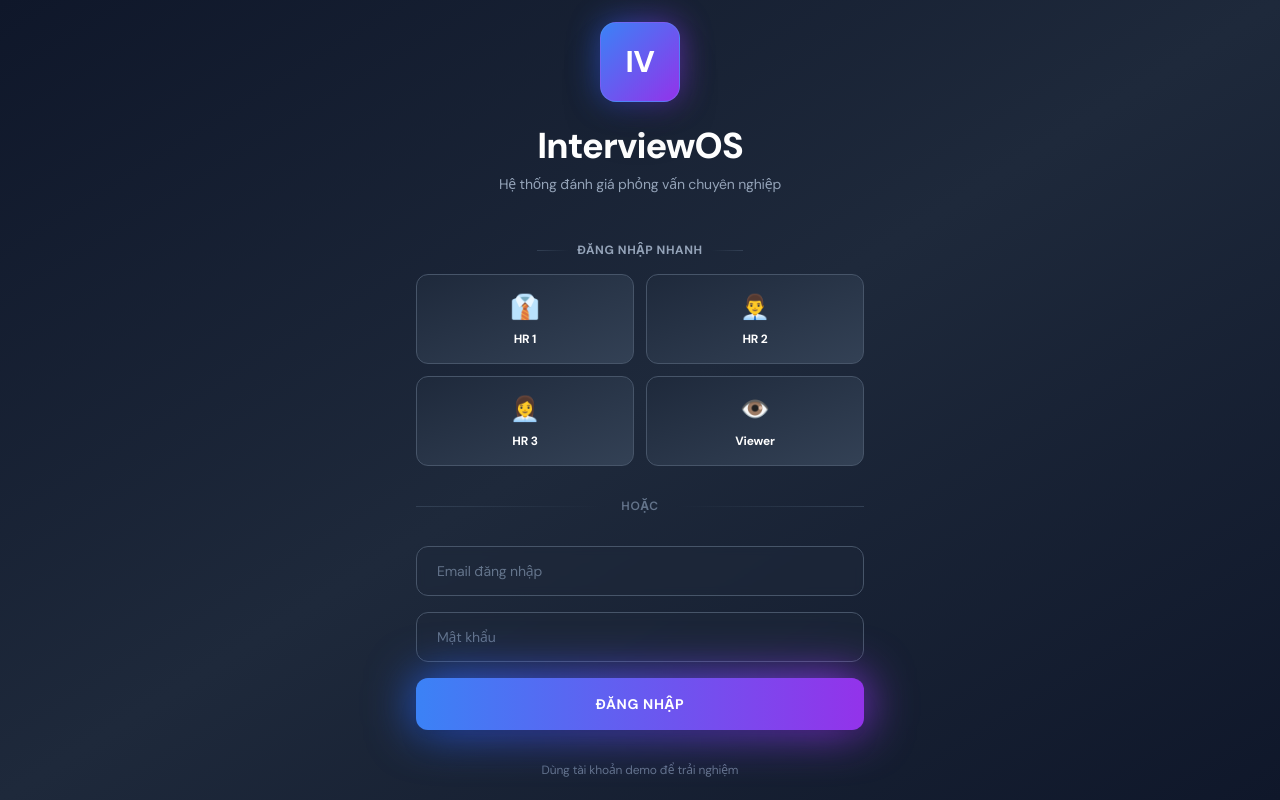
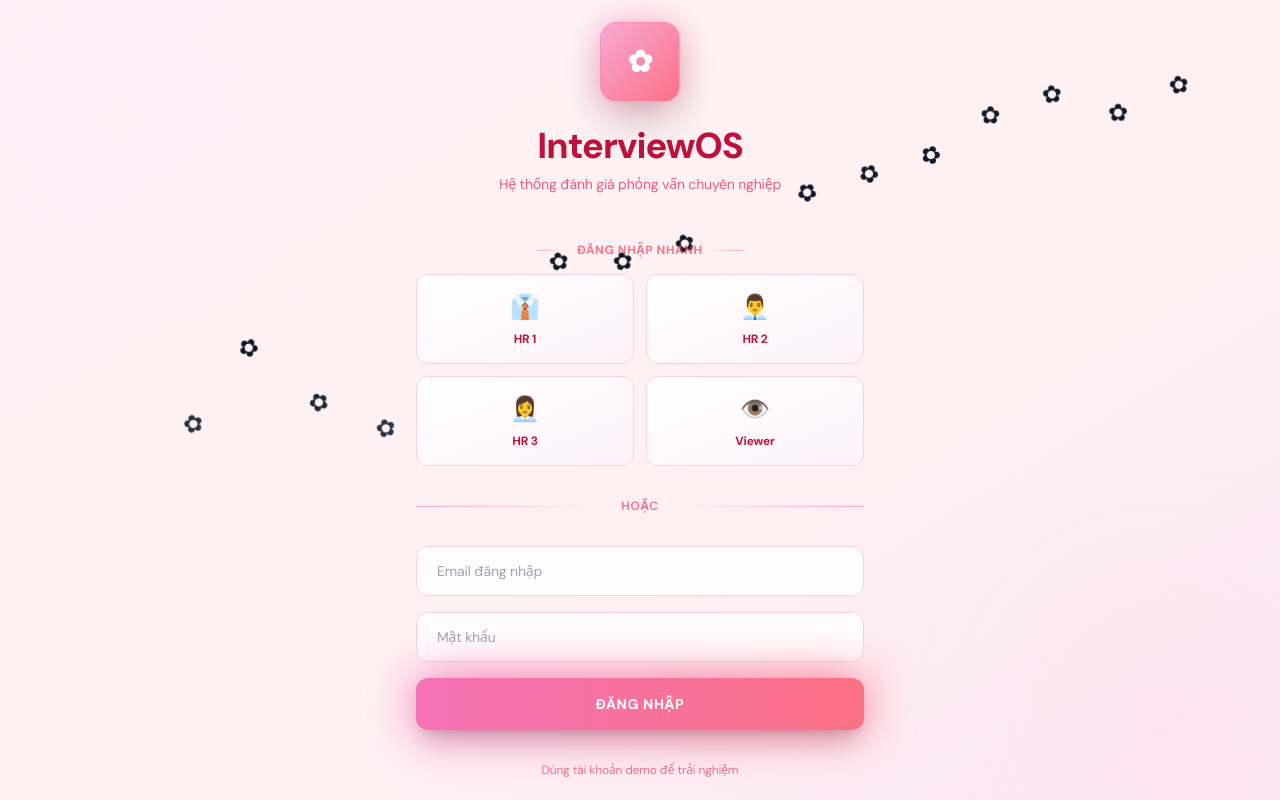
Before and after one commit to tuanfptu122005194908/interview, a React (Vite) app: page /login in a window 1280 px wide. Built offline with nearby package versions, Linux system fonts and the light colour scheme.

Commit message:
UI: Redesign with light sakura theme - cherry blossom falling animation

```diff
--- a/src/animations.css
+++ b/src/animations.css
@@ -105,6 +105,20 @@
   }
 }
 
+@keyframes cherry-fall {
+  0% {
+    transform: translateY(-10vh) translateX(0) rotate(0deg);
+    opacity: 1;
+  }
+  50% {
+    opacity: 1;
+  }
+  100% {
+    transform: translateY(100vh) translateX(100px) rotate(360deg);
+    opacity: 0;
+  }
+}
+
 /* Utility classes */
 .animate-float {
   animation: float 6s ease-in-out infinite;
@@ -139,6 +153,10 @@
 
 .animate-bounce-in {
   animation: bounce-in 0.6s cubic-bezier(0.34, 1.56, 0.64, 1);
+}
+
+.animate-cherry-fall {
+  animation: cherry-fall linear forwards;
 }
 
 .gradient-text {
@@ -179,15 +197,21 @@
 
 /* Glass morphism */
 .glass {
-  background: rgba(255, 255, 255, 0.7);
+  background: rgba(255, 255, 255, 0.8);
   backdrop-filter: blur(10px);
-  border: 1px solid rgba(255, 255, 255, 0.2);
+  border: 1px solid rgba(255, 182, 217, 0.3);
 }
 
 .glass-dark {
-  background: rgba(30, 30, 30, 0.7);
+  background: rgba(255, 245, 247, 0.9);
   backdrop-filter: blur(10px);
-  border: 1px solid rgba(255, 255, 255, 0.1);
+  border: 1px solid rgba(255, 182, 217, 0.2);
+}
+
+.glass-sakura {
+  background: rgba(255, 255, 255, 0.85);
+  backdrop-filter: blur(8px);
+  border: 1px solid rgba(255, 105, 180, 0.2);
 }
 
 /* Smooth transitions */
@@ -201,19 +225,23 @@
 
 /* Gradient backgrounds */
 .bg-gradient-premium {
-  background: linear-gradient(135deg, #667eea 0%, #764ba2 100%);
+  background: linear-gradient(135deg, #FFB6D9 0%, #FFE4E1 100%);
 }
 
 .bg-gradient-vibrant {
-  background: linear-gradient(135deg, #f093fb 0%, #f5576c 100%);
+  background: linear-gradient(135deg, #FF69B4 0%, #FFB6D9 100%);
 }
 
 .bg-gradient-cool {
-  background: linear-gradient(135deg, #4facfe 0%, #00f2fe 100%);
+  background: linear-gradient(135deg, #FFB6C1 0%, #FFC0CB 100%);
 }
 
 .bg-gradient-warm {
-  background: linear-gradient(135deg, #fa709a 0%, #fee140 100%);
+  background: linear-gradient(135deg, #FF69B4 0%, #FFB6D9 100%);
+}
+
+.bg-gradient-sakura {
+  background: linear-gradient(135deg, #FFC0CB 0%, #FFE4E1 50%, #FFFBFC 100%);
 }
 
 /* Smooth scroll */
--- a/src/pages/Login.tsx
+++ b/src/pages/Login.tsx
@@ -3,11 +3,24 @@ import { useAuth } from "@/contexts/AuthContext";
 import { Navigate } from "react-router-dom";
 
 const ACCOUNTS = [
-  { label: "HR 1", email: "interviewer1@interview.os", password: "interview123", color: "bg-blue-500", icon: "👔" },
-  { label: "HR 2", email: "interviewer2@interview.os", password: "interview123", color: "bg-purple-500", icon: "👨‍💼" },
-  { label: "HR 3", email: "interviewer3@interview.os", password: "interview123", color: "bg-green-500", icon: "👩‍💼" },
-  { label: "Viewer", email: "viewer@interview.os", password: "interview123", color: "bg-orange-500", icon: "👁️" },
+  { label: "HR 1", email: "interviewer1@interview.os", password: "interview123", color: "bg-pink-400", icon: "👔" },
+  { label: "HR 2", email: "interviewer2@interview.os", password: "interview123", color: "bg-rose-400", icon: "👨‍💼" },
+  { label: "HR 3", email: "interviewer3@interview.os", password: "interview123", color: "bg-pink-300", icon: "👩‍💼" },
+  { label: "Viewer", email: "viewer@interview.os", password: "interview123", color: "bg-rose-300", icon: "👁️" },
 ];
+
+const Cherry = ({ delay, offset }: { delay: string; offset: number }) => (
+  <div
+    className="absolute animate-cherry-fall text-2xl"
+    style={{
+      left: `${offset}%`,
+      animationDelay: delay,
+      animationDuration: `${8 + Math.random() * 4}s`,
+    }}
+  >
+    ✿
+  </div>
+);
 
 const Login = () => {
   const { user, loading, signIn } = useAuth();
@@ -18,10 +31,10 @@ const Login = () => {
 
   if (loading) {
     return (
-      <div className="min-h-screen flex items-center justify-center bg-gradient-to-br from-slate-900 via-slate-800 to-slate-900">
+      <div className="min-h-screen flex items-center justify-center bg-gradient-to-br from-rose-50 via-pink-50 to-rose-100">
         <div className="relative">
-          <div className="w-12 h-12 border-4 border-blue-500/20 rounded-full animate-spin"></div>
-          <div className="absolute inset-0 w-12 h-12 border-4 border-transparent border-t-blue-500 border-r-blue-500 rounded-full animate-spin" style={{ animationDuration: '1.5s' }}></div>
+          <div className="w-12 h-12 border-4 border-pink-300/30 rounded-full animate-spin"></div>
+          <div className="absolute inset-0 w-12 h-12 border-4 border-transparent border-t-pink-400 border-r-pink-400 rounded-full animate-spin" style={{ animationDuration: '1.5s' }}></div>
         </div>
       </div>
     );
@@ -47,33 +60,53 @@ const Login = () => {
   };
 
   return (
-    <div className="min-h-screen flex items-center justify-center bg-gradient-to-br from-slate-900 via-slate-800 to-slate-900 px-4 relative overflow-hidden">
-      {/* Animated background elements */}
-      <div className="absolute top-0 left-0 w-80 h-80 bg-blue-500/10 rounded-full mix-blend-multiply filter blur-2xl animate-float opacity-10"></div>
-      <div className="absolute -bottom-8 right-0 w-80 h-80 bg-purple-500/10 rounded-full mix-blend-multiply filter blur-2xl animate-float opacity-10" style={{ animationDelay: "2s" }}></div>
-      <div className="absolute -bottom-8 -left-8 w-80 h-80 bg-pink-500/10 rounded-full mix-blend-multiply filter blur-2xl animate-float opacity-10" style={{ animationDelay: "4s" }}></div>
+    <div className="min-h-screen flex items-center justify-center bg-gradient-to-br from-pink-50 via-rose-50 to-pink-100 px-4 relative overflow-hidden">
+      {/* Cherry blossoms falling animation */}
+      <div className="fixed inset-0 pointer-events-none">
+        <Cherry delay="0s" offset={10} />
+        <Cherry delay="0.5s" offset={20} />
+        <Cherry delay="1s" offset={30} />
+        <Cherry delay="1.5s" offset={40} />
+        <Cherry delay="2s" offset={50} />
+        <Cherry delay="2.5s" offset={60} />
+        <Cherry delay="3s" offset={70} />
+        <Cherry delay="3.5s" offset={80} />
+        <Cherry delay="4s" offset={90} />
+        <Cherry delay="0.2s" offset={15} />
+        <Cherry delay="0.7s" offset={25} />
+        <Cherry delay="1.2s" offset={35} />
+        <Cherry delay="1.7s" offset={45} />
+        <Cherry delay="2.2s" offset={55} />
+        <Cherry delay="2.7s" offset={65} />
+        <Cherry delay="3.2s" offset={75} />
+        <Cherry delay="3.7s" offset={85} />
+      </div>
+
+      {/* Light decorative background elements */}
+      <div className="absolute top-0 left-0 w-60 h-60 bg-pink-200/20 rounded-full mix-blend-multiply filter blur-3xl opacity-40"></div>
+      <div className="absolute -bottom-8 right-0 w-60 h-60 bg-rose-200/20 rounded-full mix-blend-multiply filter blur-3xl opacity-40" style={{ animationDelay: "2s" }}></div>
 
       <div className="relative z-10 w-full max-w-md">
         {/* Logo Section */}
         <div className="text-center mb-12 animate-fade-in-scale">
           <div className="inline-flex items-center justify-center mb-6">
             <div className="relative w-20 h-20">
-              <div className="absolute inset-0 bg-gradient-to-r from-blue-600 to-purple-600 rounded-2xl blur-lg opacity-75 animate-pulse"></div>
-              <div className="relative w-20 h-20 bg-gradient-to-br from-blue-500 to-purple-600 rounded-2xl flex items-center justify-center text-white text-3xl font-black shadow-2xl border border-blue-400/30">
-                IV
+              <div className="absolute inset-0 bg-gradient-to-r from-pink-400 to-rose-400 rounded-2xl blur-lg opacity-50 animate-pulse"></div>
+              <div className="relative w-20 h-20 bg-gradient-to-br from-pink-300 to-rose-400 rounded-2xl flex items-center justify-center text-white text-3xl font-black shadow-2xl border border-pink-300/40">
+                ✿
               </div>
             </div>
           </div>
-          <h1 className="text-4xl font-black text-white mb-2 tracking-tight">InterviewOS</h1>
-          <p className="text-sm text-slate-400">Hệ thống đánh giá phỏng vấn chuyên nghiệp</p>
+          <h1 className="text-4xl font-black text-rose-700 mb-2 tracking-tight">InterviewOS</h1>
+          <p className="text-sm text-rose-600/70">Hệ thống đánh giá phỏng vấn chuyên nghiệp</p>
         </div>
 
         {/* Quick Login Section */}
         <div className="mb-8 animate-slide-in-up" style={{ animationDelay: "0.2s" }}>
-          <p className="text-xs font-bold text-slate-400 uppercase tracking-wider mb-4 flex items-center justify-center gap-2">
-            <span className="w-8 h-px bg-gradient-to-r from-slate-700 to-transparent"></span>
+          <p className="text-xs font-bold text-rose-500/70 uppercase tracking-wider mb-4 flex items-center justify-center gap-2">
+            <span className="w-8 h-px bg-gradient-to-r from-rose-300 to-transparent"></span>
             Đăng nhập nhanh
-            <span className="w-8 h-px bg-gradient-to-l from-slate-700 to-transparent"></span>
+            <span className="w-8 h-px bg-gradient-to-l from-rose-300 to-transparent"></span>
           </p>
           <div className="grid grid-cols-2 gap-3">
             {ACCOUNTS.map((acc, idx) => (
@@ -84,12 +117,12 @@ const Login = () => {
                 style={{ animationDelay: `${0.3 + idx * 0.1}s` }}
                 className="group relative animate-slide-in-up"
               >
-                <div className="absolute inset-0 bg-gradient-to-r from-slate-700 to-slate-600 rounded-xl opacity-0 group-hover:opacity-100 transition-all duration-300 blur-lg group-hover:blur-xl"></div>
-                <div className={`relative px-5 py-4 rounded-xl bg-gradient-to-br from-slate-800 to-slate-700 border border-slate-600 group-hover:border-blue-500/50 transition-all duration-300 flex flex-col items-center gap-2 ${
+                <div className="absolute inset-0 bg-gradient-to-r from-pink-300 to-rose-300 rounded-xl opacity-0 group-hover:opacity-40 transition-all duration-300 blur-lg group-hover:blur-xl"></div>
+                <div className={`relative px-5 py-4 rounded-xl bg-gradient-to-br from-white to-pink-50 border border-pink-200 group-hover:border-pink-400 transition-all duration-300 flex flex-col items-center gap-2 ${
                   submitting ? "opacity-50" : "cursor-pointer hover:translate-y-[-4px]"
                 }`}>
                   <span className="text-2xl">{acc.icon}</span>
-                  <span className="text-xs font-bold text-white">{acc.label}</span>
+                  <span className="text-xs font-bold text-rose-700">{acc.label}</span>
                 </div>
               </button>
             ))}
@@ -97,40 +130,40 @@ const Login = () => {
         </div>
 
         <div className="flex items-center gap-4 mb-8 animate-slide-in-up" style={{ animationDelay: "0.4s" }}>
-          <div className="flex-1 h-px bg-gradient-to-r from-slate-700 to-transparent"></div>
-          <span className="text-xs text-slate-500 uppercase tracking-wider font-semibold">hoặc</span>
-          <div className="flex-1 h-px bg-gradient-to-l from-slate-700 to-transparent"></div>
+          <div className="flex-1 h-px bg-gradient-to-r from-pink-300 to-transparent"></div>
+          <span className="text-xs text-rose-600/60 uppercase tracking-wider font-semibold">hoặc</span>
+          <div className="flex-1 h-px bg-gradient-to-l from-pink-300 to-transparent"></div>
         </div>
 
         {/* Manual Login Form */}
         <form onSubmit={handleSubmit} className="space-y-4 animate-slide-in-up" style={{ animationDelay: "0.5s" }}>
           {error && (
-            <div className="px-5 py-3.5 rounded-xl bg-red-500/10 border border-red-500/30 text-sm text-red-300 font-medium animate-bounce-in flex items-start gap-2">
+            <div className="px-5 py-3.5 rounded-xl bg-red-100/80 border border-red-300 text-sm text-red-700 font-medium animate-bounce-in flex items-start gap-2">
               <span>⚠️</span>
               <span>{error}</span>
             </div>
           )}
 
           <div className="relative group">
-            <div className="absolute inset-0 bg-gradient-to-r from-blue-600 to-purple-600 rounded-xl opacity-0 group-hover:opacity-100 transition-all duration-300 blur-lg group-hover:blur-xl"></div>
+            <div className="absolute inset-0 bg-gradient-to-r from-pink-300 to-rose-300 rounded-xl opacity-0 group-hover:opacity-30 transition-all duration-300 blur-lg group-hover:blur-xl"></div>
             <input
               type="email"
               value={email}
               onChange={(e) => setEmail(e.target.value)}
               required
-              className="relative w-full rounded-xl border border-slate-600 bg-slate-800/50 backdrop-blur-sm px-5 py-3.5 text-sm text-white placeholder:text-slate-500 focus:outline-none focus:ring-0 focus:border-blue-500 transition-all duration-300 group-hover:border-slate-500"
+              className="relative w-full rounded-xl border border-pink-200 bg-white/80 backdrop-blur-sm px-5 py-3.5 text-sm text-gray-700 placeholder:text-gray-400 focus:outline-none focus:ring-0 focus:border-pink-400 transition-all duration-300 group-hover:border-pink-300"
               placeholder="Email đăng nhập"
             />
           </div>
 
           <div className="relative group">
-            <div className="absolute inset-0 bg-gradient-to-r from-blue-600 to-purple-600 rounded-xl opacity-0 group-hover:opacity-100 transition-all duration-300 blur-lg group-hover:blur-xl"></div>
+            <div className="absolute inset-0 bg-gradient-to-r from-pink-300 to-rose-300 rounded-xl opacity-0 group-hover:opacity-30 transition-all duration-300 blur-lg group-hover:blur-xl"></div>
             <input
               type="password"
               value={password}
               onChange={(e) => setPassword(e.target.value)}
               required
-              className="relative w-full rounded-xl border border-slate-600 bg-slate-800/50 backdrop-blur-sm px-5 py-3.5 text-sm text-white placeholder:text-slate-500 focus:outline-none focus:ring-0 focus:border-blue-500 transition-all duration-300 group-hover:border-slate-500"
+              className="relative w-full rounded-xl border border-pink-200 bg-white/80 backdrop-blur-sm px-5 py-3.5 text-sm text-gray-700 placeholder:text-gray-400 focus:outline-none focus:ring-0 focus:border-pink-400 transition-all duration-300 group-hover:border-pink-300"
               placeholder="Mật khẩu"
             />
           </div>
@@ -140,8 +173,8 @@ const Login = () => {
             disabled={submitting}
             className="relative w-full group mt-6"
           >
-            <div className="absolute inset-0 bg-gradient-to-r from-blue-600 to-purple-600 rounded-xl opacity-100 group-hover:opacity-110 transition-all duration-300 blur-xl group-hover:blur-2xl group-active:blur-lg"></div>
-            <div className={`relative w-full px-6 py-4 rounded-xl bg-gradient-to-r from-blue-500 to-purple-600 text-white font-bold text-sm uppercase tracking-wider transition-all duration-300 ${
+            <div className="absolute inset-0 bg-gradient-to-r from-pink-400 to-rose-400 rounded-xl opacity-100 group-hover:opacity-110 transition-all duration-300 blur-xl group-hover:blur-2xl group-active:blur-lg"></div>
+            <div className={`relative w-full px-6 py-4 rounded-xl bg-gradient-to-r from-pink-400 to-rose-400 text-white font-bold text-sm uppercase tracking-wider transition-all duration-300 ${
               submitting
                 ? "opacity-75 cursor-not-allowed"
                 : "hover:scale-105 active:scale-95 shadow-xl hover:shadow-2xl"
@@ -159,7 +192,7 @@ const Login = () => {
         </form>
 
         {/* Footer hint */}
-        <p className="text-center text-xs text-slate-500 mt-8 animate-slide-in-up" style={{ animationDelay: "0.6s" }}>
+        <p className="text-center text-xs text-rose-600/60 mt-8 animate-slide-in-up" style={{ animationDelay: "0.6s" }}>
           Dùng tài khoản demo để trải nghiệm
         </p>
       </div>
```
Also changed, not shown: src/pages/CandidateDetail.tsx (+13 -13 lines), src/pages/CandidateList.tsx (+59 -59 lines).
